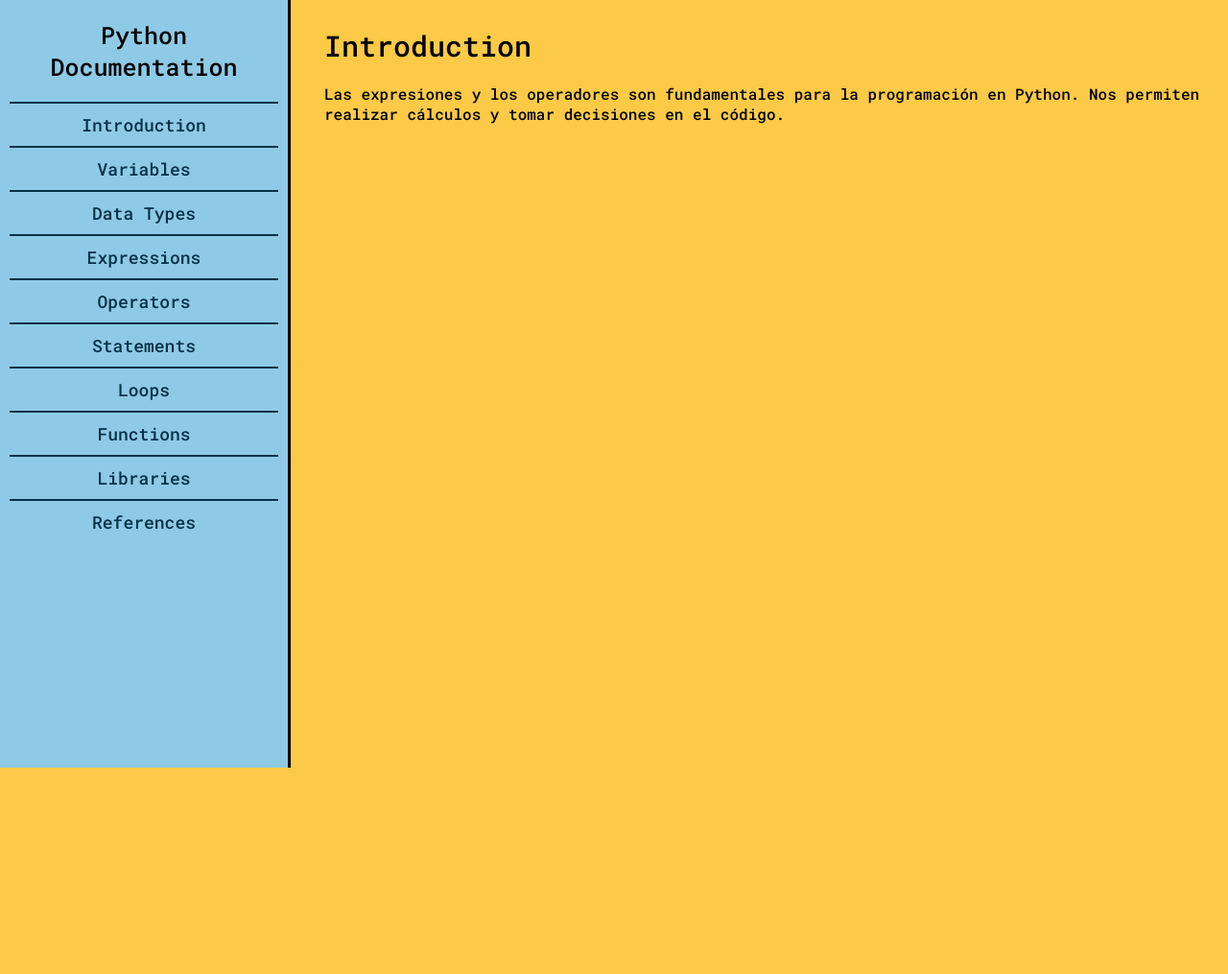
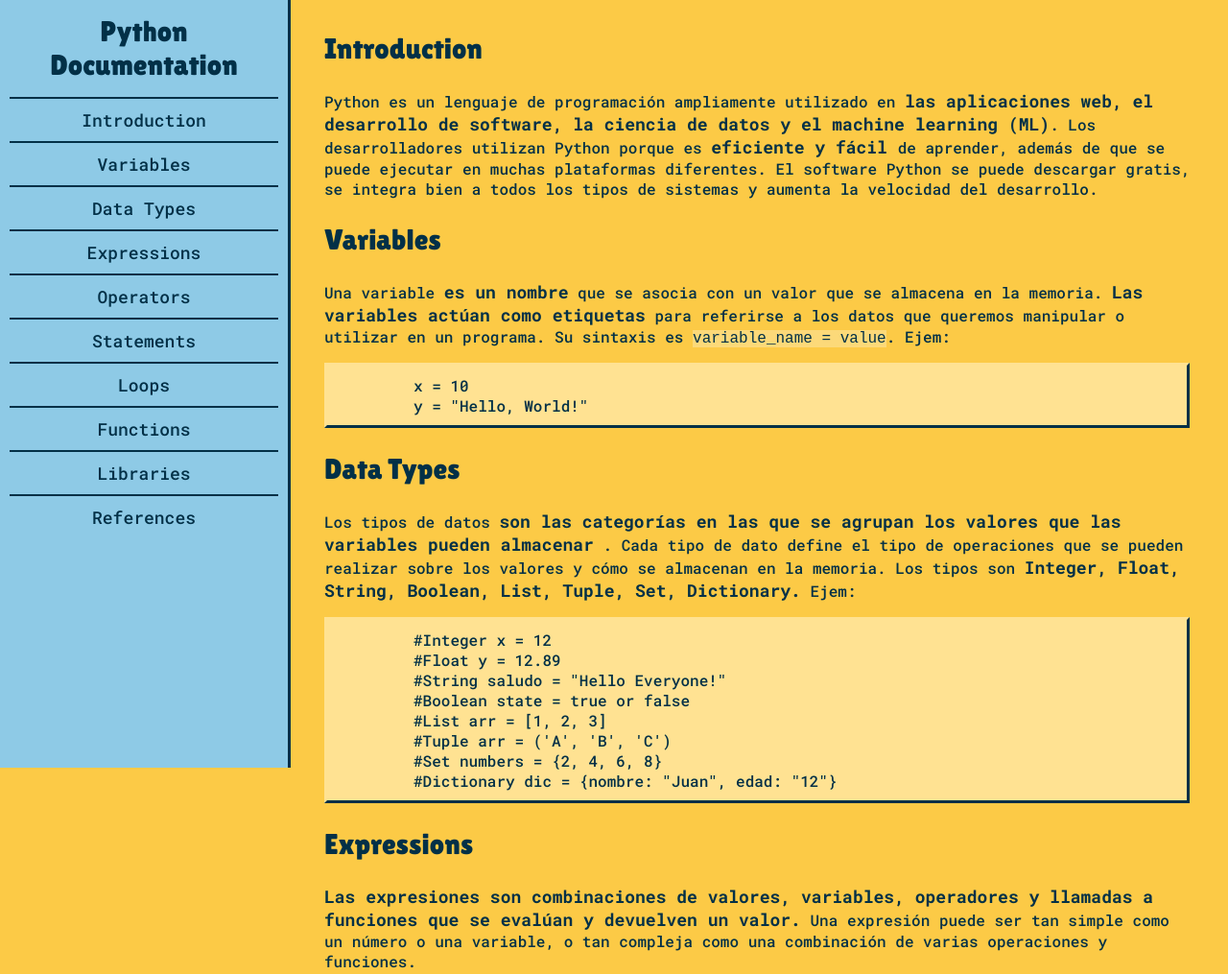
Before and after one commit to Valency12/Technical-Documentation, a plain HTML site: page index.html in a window 1280 px wide. Shown: the whole page at 96% size. Before the commit the page ends 800 px from the top, so only its background shows below. Drawn offline with Linux system fonts and the light colour scheme.

Commit message:
Agregando informacion

```diff
--- a/index.html
+++ b/index.html
@@ -7,6 +7,9 @@
     <link rel="preconnect" href="https://fonts.googleapis.com">
 <link rel="preconnect" href="https://fonts.gstatic.com" crossorigin>
 <link href="https://fonts.googleapis.com/css2?family=Roboto+Mono:ital,wght@0,100..700;1,100..700&display=swap" rel="stylesheet">
+<link rel="preconnect" href="https://fonts.googleapis.com">
+<link rel="preconnect" href="https://fonts.gstatic.com" crossorigin>
+<link href="https://fonts.googleapis.com/css2?family=Lilita+One&display=swap" rel="stylesheet">
     <link rel="stylesheet" href="styles.css"/>
 </head>
 <body>
@@ -26,13 +29,41 @@
         </ul>
     </nav>
     <main class="main-doc">
-        <section class="main-section">
+        <section class="main-section" id="Introduction">
         <header class="header-nav">Introduction</header>
         <article>
-            <p>Las expresiones y los operadores son fundamentales para la programación en Python.
-                Nos permiten realizar cálculos y tomar decisiones en el código.
+            <p>Python es un lenguaje de programación ampliamente utilizado en <strong>las aplicaciones web, el desarrollo de software, la ciencia de datos y el machine learning (ML)</strong>.
+                Los desarrolladores utilizan Python porque es <strong>eficiente y fácil </strong> de aprender, además de que se puede ejecutar en muchas plataformas diferentes.
+                El software Python se puede descargar gratis, se integra bien a todos los tipos de sistemas y aumenta la velocidad del desarrollo.
                 </p>
         </article>
+        </section>
+
+        <section class="main-section" id="Variables">
+            <header class="header-nav">Variables</header>
+            <article>
+                <p>Una variable <strong> es un nombre</strong>  que se asocia con un valor que se almacena en la memoria. <strong>Las variables actúan como etiquetas</strong> para
+                referirse a los datos que queremos manipular o utilizar en un programa. Su sintaxis es <code>variable_name = value</code>. Ejem: </p>
+            </article>
+            <div class="example">x = 10 <br>y = "Hello, World!"</div>
+        </section>
+
+        <section class="main-section" id="Data Types">
+            <header class="header-nav"> Data Types</header>
+            <article>
+                <p>Los tipos de datos <strong>son las categorías en las que se agrupan los valores que las variables pueden almacenar</strong> . Cada tipo de dato define el tipo de operaciones
+                    que se pueden realizar sobre los valores y cómo se almacenan en la memoria. Los tipos son <strong>Integer, Float, String, Boolean, List, Tuple, Set, Dictionary.</strong> Ejem: </p>
+            </article>
+            <div class="example">#Integer x = 12 <br> #Float y = 12.89 <br> #String saludo = "Hello Everyone!" <br> #Boolean state = true or false <br> #List arr = [1, 2, 3]<br> #Tuple arr = ('A', 'B', 'C') <br>
+                #Set numbers = {2, 4, 6, 8}<br> #Dictionary dic = {nombre: "Juan", edad: "12"}
+            </div>
+        </section>
+
+        <section class="main-section" id="Expressions">
+            <header class="header-nav">Expressions</header>
+            <article><p><strong>Las expresiones son combinaciones de valores, variables, operadores y llamadas a funciones que se evalúan y devuelven un valor.</strong>
+                Una expresión puede ser tan simple como un número o una variable, o tan compleja como una combinación de varias operaciones y funciones.</p>
+            </article>
         </section>
     </main>
 </body>
--- a/styles.css
+++ b/styles.css
@@ -6,17 +6,53 @@ html, body{
     font-weight: 500;
     font-style: normal;
 }
+code{
+    background-color: #fcd979;
+    font-size: 16px;
+}
 header{
-    margin: 20px;
+    margin: 15px;
     text-align: center;
-    font-size: 25px;
+    font-size: 30px;
+    font-family: "Lilita One", sans-serif;
+    font-weight: 400;
+    font-style: normal;
+    display: block;
+    color: #023047;
 }
 .header-nav{
-    margin: 20px 20px 20px 0px;
+    margin: 25px 25px 25px 0px;
     font-size: 30px;
     text-align: left;
+    font-family: "Lilita One", sans-serif;
+    font-weight: 400;
+    font-style: normal;
+    color: #023047;
+}
+p {
+    color: #023047;
+    margin-right: 35px;
+}
+strong{
+    font-size: 18px;
+    /*color: #012638;*/
+}
+.example{
+    width: auto;
+    background-color: #ffe292;
+    color: #023047;
+    margin-right: 40px;
+    padding-top: 10px;
+    padding-bottom: 10px;
+    /*hay que ver otra forma like align items*/
+    padding-left: 90px;
+    align-items: center;
+    border: solid  #023047;
+    border-top-color:transparent;
+    border-left-color: transparent ;
+    /*border-top-color: transparent ;*/
+}
 
-}
 #navbar{
     position: fixed;
     min-width: 290px;
@@ -24,7 +60,8 @@ header{
     left: 0px;
     width: 300px;
     height: 100%;
-    border-right: solid;
+    border-right: 3px solid;
+    border-right-color: #023047;
     background-color: #8ecae6;
 }
 .navbar a{
@@ -77,3 +114,9 @@ ul li a{
   font-weight: <weight>;
   font-style: normal;
 }*/
+
+/*.lilita-one-regular {
+    font-family: "Lilita One", sans-serif;
+    font-weight: 400;
+    font-style: normal;
+  }*/
```
